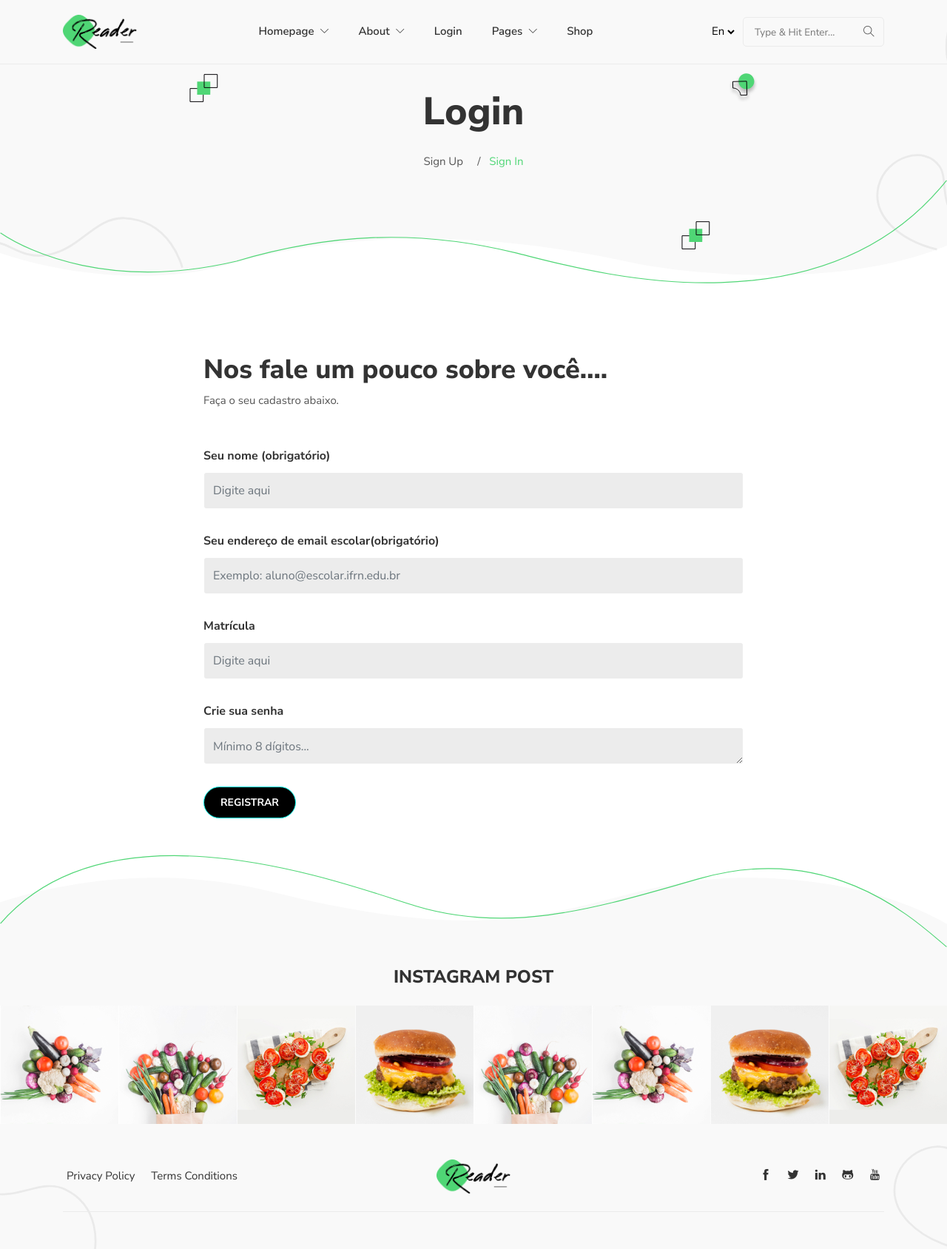
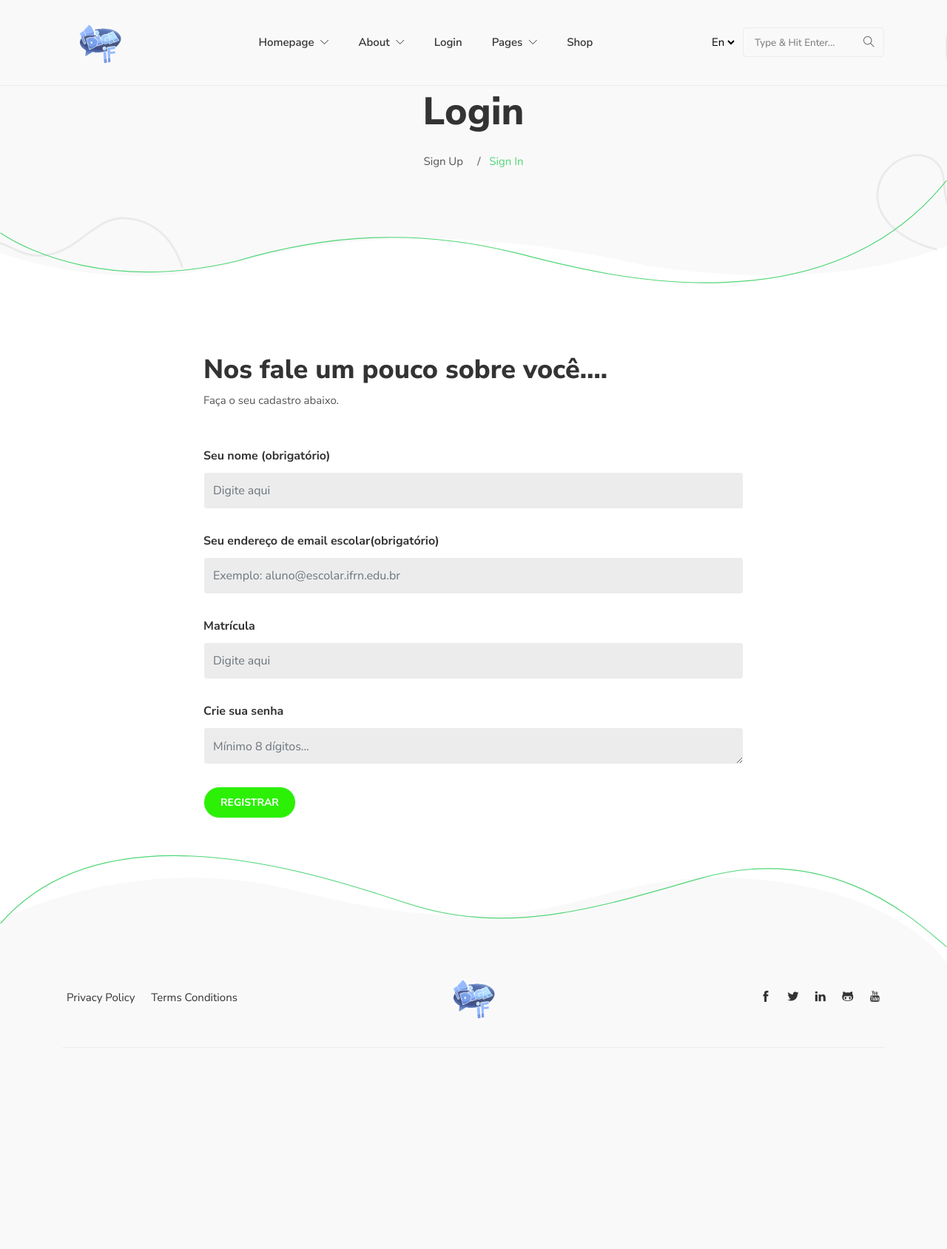
Before and after one commit to KauaWn/DigaIF, a Flask app: page /contact in a window 1280 px wide. Shown: the whole page at 74% size. After the commit the page ends 1416 px from the top, so only its background shows below. Run offline with Flask 3, Linux system fonts and the light colour scheme; some libraries are stand-ins or nearby versions.

Commit message:
ola
ASDJHB

```diff
--- a/app/static/css/style.css
+++ b/app/static/css/style.css
@@ -82,13 +82,13 @@ h6, .h6 {
 }
 
 .btn-primary {
-  background: #000000;
+  background: #2cf005;
   color: #fff;
-  border-color: #00fff2;
+  border-color: #f6fafa;
 }
 .btn-primary:active, .btn-primary:hover, .btn-primary.focus, .btn-primary.active {
   background: #00fff2 !important;
-  border-color: #00fff2 !important;
+  border-color: #f0f0f0 !important;
 }
 
 .btn-outline-primary {
@@ -260,7 +260,7 @@ mark {
   width: 100%;
   top: 0;
   left: 0;
-  background: #000;
+  background: #000000;
   opacity: 0.5;
 }
 
@@ -507,30 +507,7 @@ mark {
   position: relative;
   z-index: 1;
 }
-.header-shape-1 {
-  position: absolute;
-  left: 20%;
-  top: 25%;
-}
-.header-shape-1 .path {
-  fill: #4FD675;
-}
-.header-shape-2 {
-  position: absolute;
-  right: 20%;
-  top: 25%;
-}
-.header-shape-2 .path {
-  fill: #4FD675;
-}
-.header-shape-3 {
-  position: absolute;
-  right: 25%;
-  bottom: 15%;
-}
-.header-shape-3 .path {
-  fill: #4FD675;
-}
+
 .header-border {
   position: absolute;
   bottom: -35px;
@@ -1089,7 +1066,7 @@ mark {
 .form-group .form-control:focus {
   outline: 0;
   box-shadow: none;
-  border-color: #00fff2;
+  border-color: #00ff22;
 }
 .form-group textarea.form-control {
   height: 50px;
@@ -1251,12 +1228,7 @@ mark {
   color: #4FD675;
 }
 
-.instagram-post img {
-  height: 160px;
-  width: 100%;
-  -o-object-fit: cover;
-     object-fit: cover;
-}
+
 
 .error {
   padding: 130px 0;
--- a/app/templates/base.html
+++ b/app/templates/base.html
@@ -1,3 +1,4 @@
+
 <!DOCTYPE html>
 <html lang="pt-BR">
     <head>
--- a/app/templates/contact.html
+++ b/app/templates/contact.html
@@ -15,23 +15,10 @@
     </div>
   </div>
 
-  <svg class="header-shape-1" width="39" height="40" viewBox="0 0 39 40" fill="none" xmlns="http://www.w3.org/2000/svg">
-    <path d="M0.965848 20.6397L0.943848 38.3906L18.6947 38.4126L18.7167 20.6617L0.965848 20.6397Z" stroke="#040306"
-      stroke-miterlimit="10" />
-    <path class="path" d="M10.4966 11.1283L10.4746 28.8792L28.2255 28.9012L28.2475 11.1503L10.4966 11.1283Z" />
-    <path d="M20.0078 1.62949L19.9858 19.3804L37.7367 19.4024L37.7587 1.65149L20.0078 1.62949Z" stroke="#040306"
-      stroke-miterlimit="10" />
-  </svg>
 
 
-  <svg class="header-shape-2" width="39" height="39" viewBox="0 0 39 39" fill="none" xmlns="http://www.w3.org/2000/svg">
-    <g filter="url(#filter0_d)">
-      <path class="path"
-        d="M24.1587 21.5623C30.02 21.3764 34.6209 16.4742 34.435 10.6128C34.2491 4.75147 29.3468 0.1506 23.4855 0.336498C17.6241 0.522396 13.0233 5.42466 13.2092 11.286C13.3951 17.1474 18.2973 21.7482 24.1587 21.5623Z" />
-      <path
-        d="M5.64626 20.0297C11.1568 19.9267 15.7407 24.2062 16.0362 29.6855L24.631 29.4616L24.1476 10.8081L5.41797 11.296L5.64626 20.0297Z"
-        stroke="#040306" stroke-miterlimit="10" />
-    </g>
+
+
     <defs>
       <filter id="filter0_d" x="0.905273" y="0" width="37.8663" height="38.1979" filterUnits="userSpaceOnUse"
         color-interpolation-filters="sRGB">
@@ -47,13 +34,7 @@
   </svg>
 
 
-  <svg class="header-shape-3" width="39" height="40" viewBox="0 0 39 40" fill="none" xmlns="http://www.w3.org/2000/svg">
-    <path d="M0.965848 20.6397L0.943848 38.3906L18.6947 38.4126L18.7167 20.6617L0.965848 20.6397Z" stroke="#040306"
-      stroke-miterlimit="10" />
-    <path class="path" d="M10.4966 11.1283L10.4746 28.8792L28.2255 28.9012L28.2475 11.1503L10.4966 11.1283Z" />
-    <path d="M20.0078 1.62949L19.9858 19.3804L37.7367 19.4024L37.7587 1.65149L20.0078 1.62949Z" stroke="#040306"
-      stroke-miterlimit="10" />
-  </svg>
+
 
 
   <svg class="header-border" height="240" viewBox="0 0 2202 240" fill="none" xmlns="http://www.w3.org/2000/svg">
--- a/app/templates/footer.html
+++ b/app/templates/footer.html
@@ -3,23 +3,6 @@
         <path d="M2203 213C2136.58 157.994 1942.77 -33.1996 1633.1 53.0486C1414.13 114.038 1200.92 188.208 967.765 118.127C820.12 73.7483 263.977 -143.754 0.999958 158.899"
         stroke-width="2" />
     </svg>
-
-    <div class="instafeed text-center mb-5">
-        <h2 class="h3 mb-4">INSTAGRAM POST</h2>
-
-        <div class="instagram-slider">
-            <div class="instagram-post"><img src="{{ url_for('static', filename='img/instagram/1.jpg') }}"></div>
-            <div class="instagram-post"><img src="{{ url_for('static', filename='img/instagram/2.jpg') }}"></div>
-            <div class="instagram-post"><img src="{{ url_for('static', filename='img/instagram/4.jpg') }}"></div>
-            <div class="instagram-post"><img src="{{ url_for('static', filename='img/instagram/3.jpg') }}"></div>
-            <div class="instagram-post"><img src="{{ url_for('static', filename='img/instagram/2.jpg') }}"></div>
-            <div class="instagram-post"><img src="{{ url_for('static', filename='img/instagram/1.jpg') }}"></div>
-            <div class="instagram-post"><img src="{{ url_for('static', filename='img/instagram/3.jpg') }}"></div>
-            <div class="instagram-post"><img src="{{ url_for('static', filename='img/instagram/4.jpg') }}"></div>
-            <div class="instagram-post"><img src="{{ url_for('static', filename='img/instagram/2.jpg') }}"></div>
-            <div class="instagram-post"><img src="{{ url_for('static', filename='img/instagram/4.jpg') }}"></div>
-        </div>
-    </div>
 
     <div class="container">
         <div class="row align-items-center">
```
Also changed, not shown: app/static/img/instagram/1.jpg (deleted), app/static/img/instagram/2.jpg (deleted), app/static/img/instagram/3.jpg (deleted), app/static/img/instagram/4.jpg (deleted), app/static/img/logo.png.
